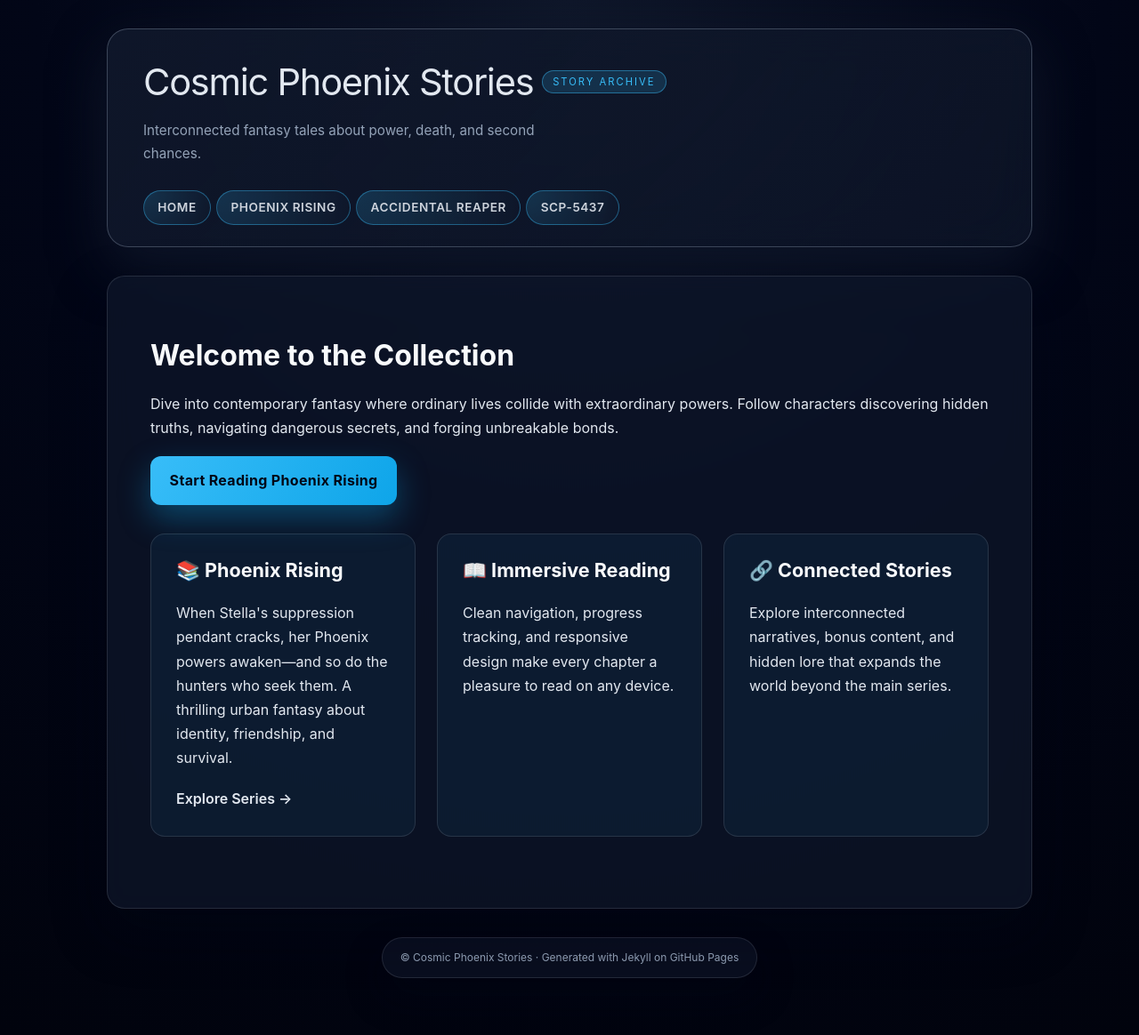
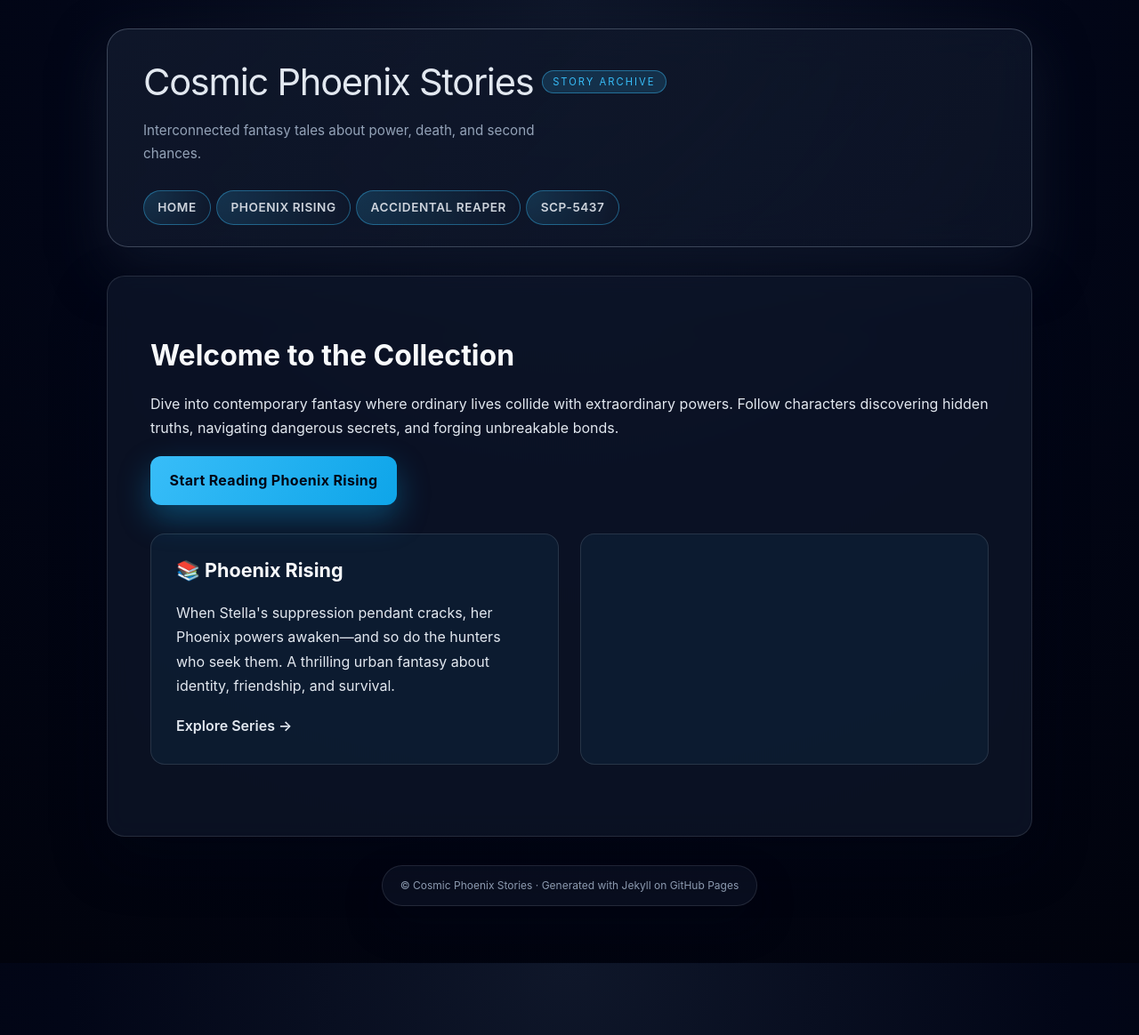
Before and after one commit to CosmicPhoenix171/Books, a Jekyll site: the page built from index.md, in a window 1280 px wide. Shown: the whole page at 89% size. Built offline with Jekyll 4.4.1, drawn with Linux system fonts in a browser that asks for light colours.

Commit message:
Remove immersive reading and connected stories sections from index page for content simplification

```diff
--- a/index.md
+++ b/index.md
@@ -16,11 +16,3 @@ Dive into contemporary fantasy where ordinary lives collide with extraordinary p
     <a href="{{ '/phoenix-rising/' | relative_url }}">Explore Series →</a>
   </div>
   <div class="card">
-    <h3>📖 Immersive Reading</h3>
-    <p>Clean navigation, progress tracking, and responsive design make every chapter a pleasure to read on any device.</p>
-  </div>
-  <div class="card">
-    <h3>🔗 Connected Stories</h3>
-    <p>Explore interconnected narratives, bonus content, and hidden lore that expands the world beyond the main series.</p>
-  </div>
-</div>
```
